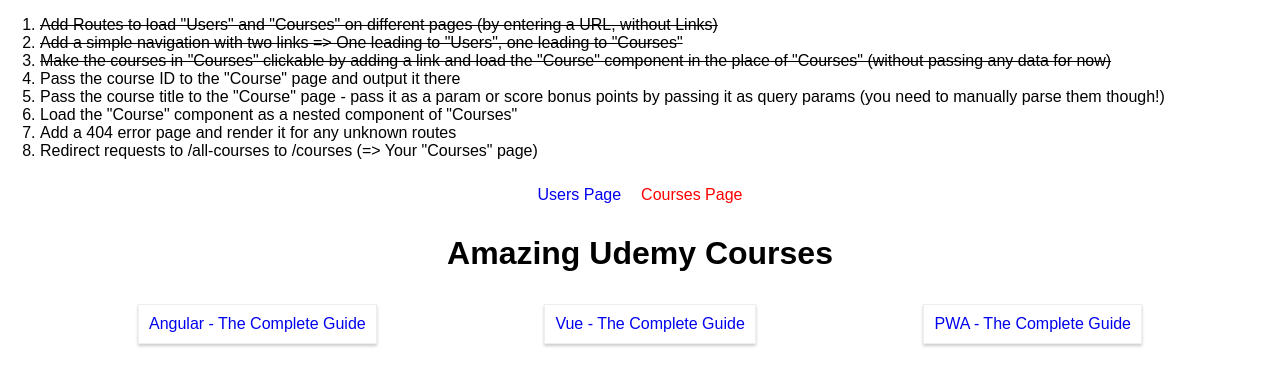
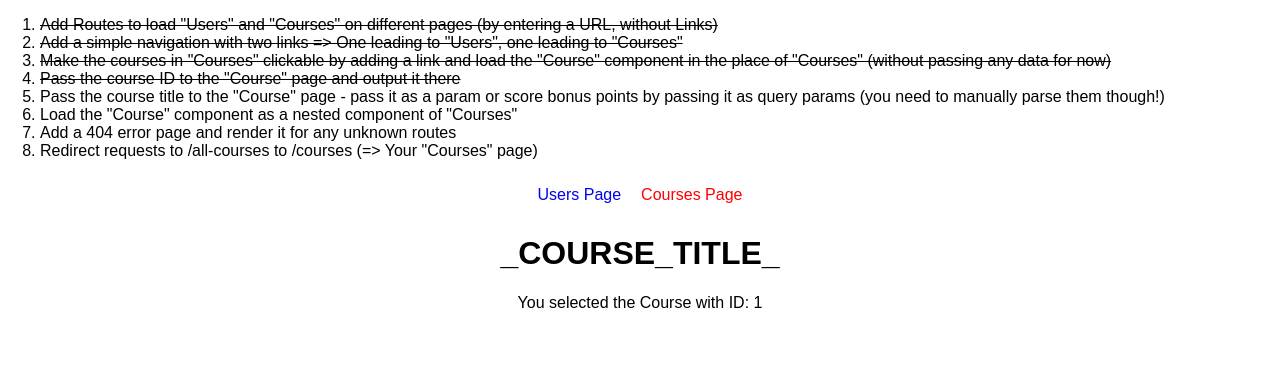
Before and after one commit to shahiddhariwala/playing-around-with-react-js, a React (Create React App) app in the folder routing--assignment-problem/: page /courses/1 in a window 1280 px wide. Shown: the top 386 px of the page. Built offline with nearby package versions, Linux system fonts and the light colour scheme.

Commit message:
Task 4 Done :  Pass the course ID to the "Course" page and output it there

```diff
--- a/routing--assignment-problem/src/App.js
+++ b/routing--assignment-problem/src/App.js
@@ -24,13 +24,17 @@
             </del>
           </li>
           <li>
-          <del>
-            Make the courses in "Courses" clickable by adding a link and load
-            the "Course" component in the place of "Courses" (without passing
-            any data for now)
+            <del>
+              Make the courses in "Courses" clickable by adding a link and load
+              the "Course" component in the place of "Courses" (without passing
+              any data for now)
             </del>
           </li>
-          <li>Pass the course ID to the "Course" page and output it there</li>
+          <li>
+            <del>
+              Pass the course ID to the "Course" page and output it there
+            </del>
+          </li>
           <li>
             Pass the course title to the "Course" page - pass it as a param or
             score bonus points by passing it as query params (you need to
@@ -49,18 +53,18 @@
         <BrowserRouter>
           <div>
             <nav>
-              <ul style={{listStyle:'none',padding: '0px'}}>
-                <li style={{display:'inline-block',margin:'10px'}}>
+              <ul style={{ listStyle: "none", padding: "0px" }}>
+                <li style={{ display: "inline-block", margin: "10px" }}>
                   <NavLink to="/users">Users Page</NavLink>
                 </li>
-                <li style={{display:'inline-block',margin:'10px'}}>
+                <li style={{ display: "inline-block", margin: "10px" }}>
                   <NavLink to="/courses">Courses Page</NavLink>
                 </li>
               </ul>
             </nav>
             <Switch>
               <Route path="/users" component={Users} />
-              <Route path="/courses/course" component={Course} />
+              <Route path="/courses/:id" component={Course} />
               <Route path="/courses" component={Courses} />
             </Switch>
           </div>
--- a/routing--assignment-problem/src/containers/Course/Course.js
+++ b/routing--assignment-problem/src/containers/Course/Course.js
@@ -1,11 +1,11 @@
-import React, { Component } from 'react';
+import React, { Component } from "react";
 
 class Course extends Component {
-    render () {
+  render() {
     return (
       <div>
         <h1>_COURSE_TITLE_</h1>
-                <p>You selected the Course with ID: _ID_</p>
+        <p>You selected the Course with ID: {this.props.match.params.id}</p>
       </div>
     );
   }
--- a/routing--assignment-problem/src/containers/Courses/Courses.js
+++ b/routing--assignment-problem/src/containers/Courses/Courses.js
@@ -18,7 +18,11 @@
         <section className="Courses">
           {this.state.courses.map((course) => {
             return (
-              <Link to={this.props.match.url + "/course"} key={course.id}s>
+              <Link
+                to={this.props.match.url + "/" + course.id}
+                key={course.id}
+                s
+              >
                 <article className="Course">{course.title}</article>
               </Link>
             );
```
Lines whose indentation alone changed are shown as unchanged.
